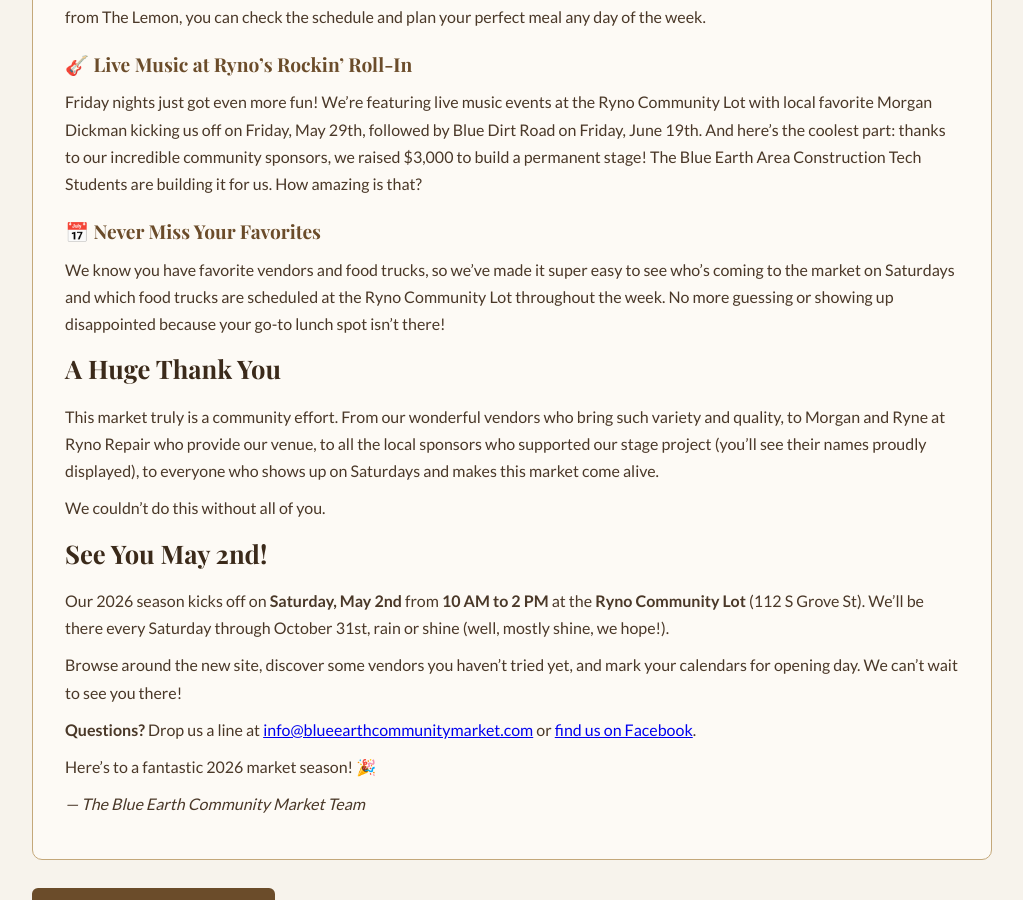
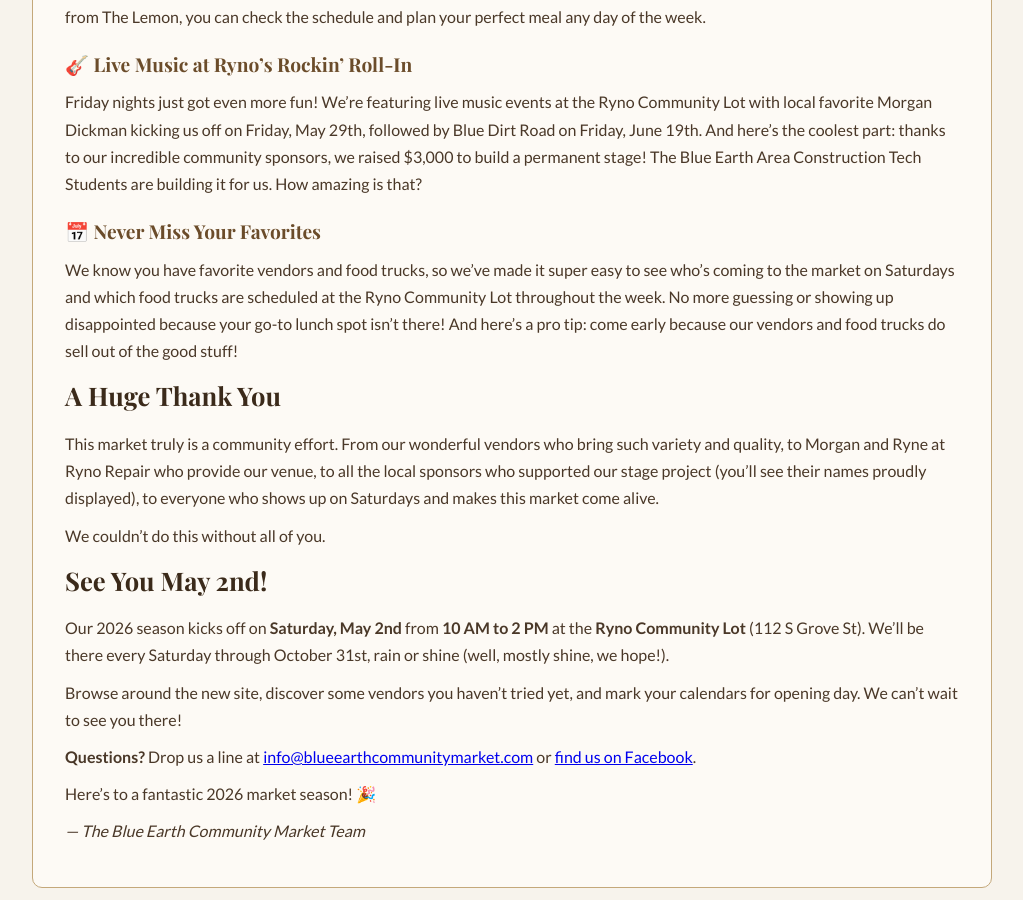
Before and after one commit to blueearthcommunitymarket/blueearthcommunitymarket.github.io, a Jekyll site: the page built from _posts/2026-03-30-welcome-to-our-new-website.md, in a window 1280 px wide and 900 px high, scrolled down 729 px. Shown: the whole window, without its empty margins (128-1151 px from the left). Built offline with Jekyll 4.4.1, drawn with Linux system fonts in a browser that asks for light colours; some web fonts are replaced.

Commit message:
Add 'come early' tip - vendors and food trucks sell out

```diff
--- a/_posts/2026-03-30-welcome-to-our-new-website.md
+++ b/_posts/2026-03-30-welcome-to-our-new-website.md
@@ -18,7 +18,7 @@
 Friday nights just got even more fun! We're featuring live music events at the Ryno Community Lot with local favorite Morgan Dickman kicking us off on Friday, May 29th, followed by Blue Dirt Road on Friday, June 19th. And here's the coolest part: thanks to our incredible community sponsors, we raised $3,000 to build a permanent stage! The Blue Earth Area Construction Tech Students are building it for us. How amazing is that?
 
 ### 📅 **Never Miss Your Favorites**
-We know you have favorite vendors and food trucks, so we've made it super easy to see who's coming to the market on Saturdays and which food trucks are scheduled at the Ryno Community Lot throughout the week. No more guessing or showing up disappointed because your go-to lunch spot isn't there!
+We know you have favorite vendors and food trucks, so we've made it super easy to see who's coming to the market on Saturdays and which food trucks are scheduled at the Ryno Community Lot throughout the week. No more guessing or showing up disappointed because your go-to lunch spot isn't there! And here's a pro tip: come early because our vendors and food trucks do sell out of the good stuff!
 
 ## **A Huge Thank You**
 
```
